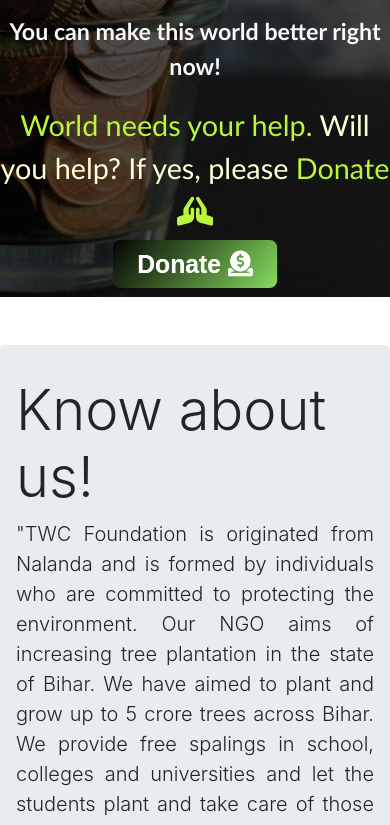
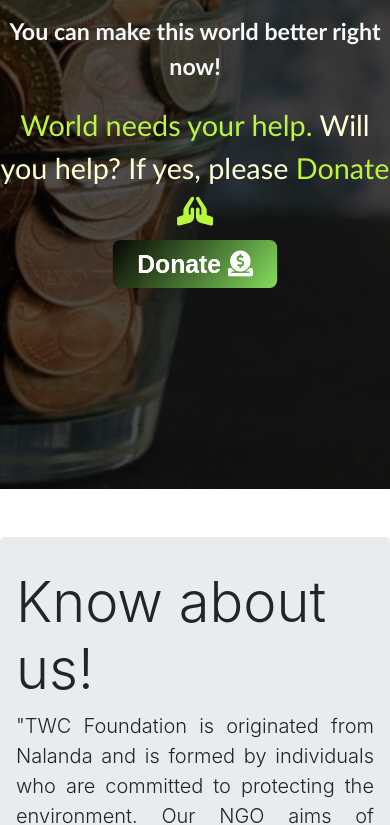
Before and after one commit to sgupta078/twc, a plain HTML site: page index.html in a window 390 px wide. Shown: the part 503-1328 px from the top of the page. Drawn offline with nearby package versions, Linux system fonts and the light colour scheme.

Commit message:
Update index.css

```diff
--- a/CSS/index.css
+++ b/CSS/index.css
@@ -154,6 +154,9 @@ header{
 }
 
 @media (max-width: 420px){
+    .main-sec-container{
+        min-height: 62em !important;
+    }
     .text1{
         font-size: 280%;
     }
```
